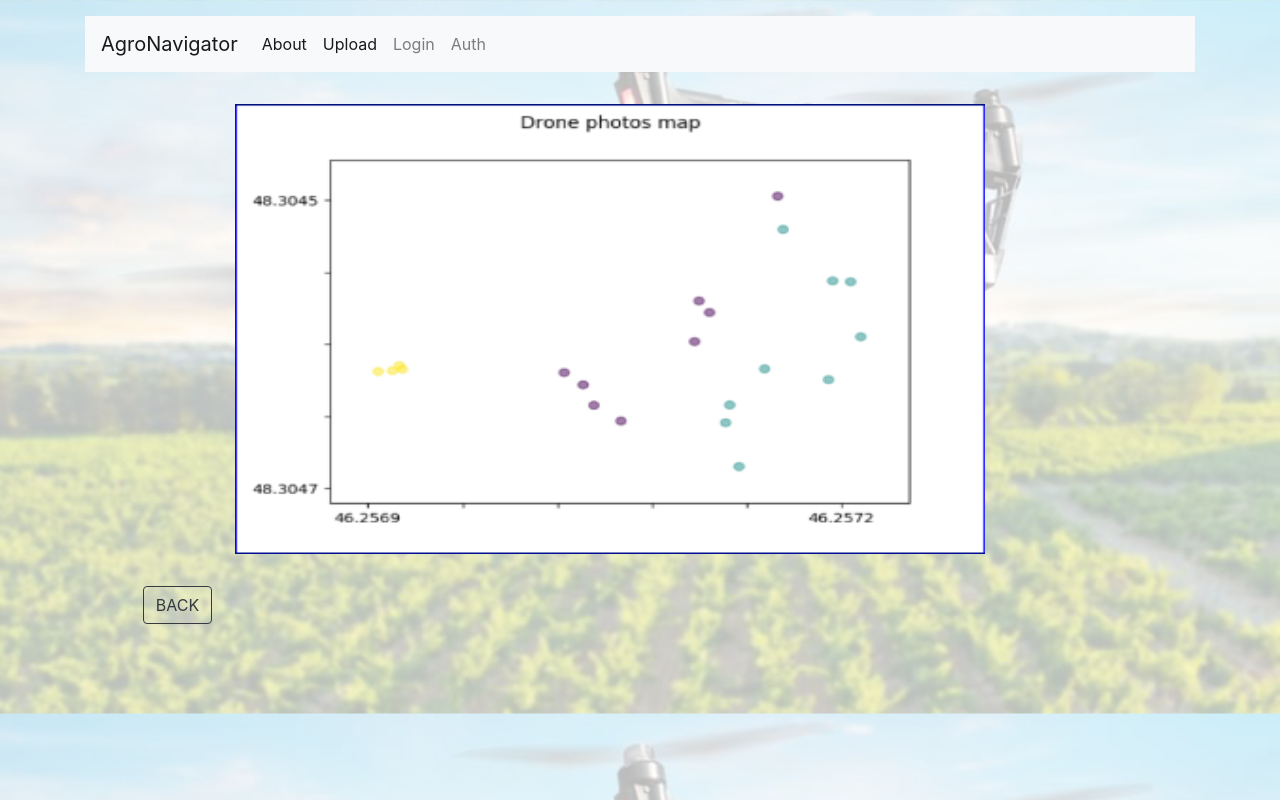
After one commit to tehnix53/AgroDrone, a Flask app: page /upload in a window 1280 px wide. The commit adds this page. Run offline with Flask 2, Linux system fonts and the light colour scheme; some libraries are stand-ins or nearby versions.

Commit message:
upload and start button

```diff
--- a/app.py
+++ b/app.py
@@ -29,9 +29,13 @@ def drone_map(id):
 def drone_about():
     return render_template('about.html')
 
-
-# app.run('127.0.0.1', 5000, debug=True)
+@app.route('/upload')
+def drone_upload():
+    return render_template('upload.html')
 
 
-if __name__ == '__main__':
-    app.run()
+app.run('127.0.0.1', 5000, debug=True)
+
+
+#if __name__ == '__main__':
+ #   app.run()
--- a/templates/base.html
+++ b/templates/base.html
@@ -13,17 +13,16 @@
   <header class="container mt-3">
     <nav class="navbar navbar-expand-lg navbar-light bg-light"  style="background-color: #e3f2fd;">
   <a class="navbar-brand" href="/">AgroNavigator</a>
-  <button class="navbar-toggler" type="button" data-toggle="collapse" data-target="#navbarNavAltMarkup" aria-controls="navbarNavAltMarkup" aria-expanded="false" aria-label="Toggle navigation">
-    <span class="navbar-toggler-icon"></span>
-  </button>
-  <div class="collapse navbar-collapse" id="navbarNavAltMarkup">
+
+
     <div class="navbar-nav">
       <a class="nav-item nav-link active" href="/about">About <span class="sr-only">(current)</span></a>
-      <a class="nav-item nav-link disabled" href="#">Login</a>
-      <a class="nav-item nav-link disabled" href="#">Auth</a>
-      <a class="nav-item nav-link disabled" href="#">Upload</a>
+
+      <a class="nav-item nav-link active" href="/upload">Upload<span class="sr-only">(current)</span></a></a>
+       <a class="nav-item nav-link disable" href="#">Login</a>
+        <a class="nav-item nav-link disable" href="#">Auth</a>
     </div>
-  </div>
+
     </nav>
 
 
--- a/templates/index.html
+++ b/templates/index.html
@@ -24,9 +24,8 @@
         <div class='row'>
             <div class="col-5"></div>
             <div class="col-2" align="center">
-                <footer>
-                <a href="/db" class="btn btn-link btn-lg">START</a>
-                </footer>
+
+                <a href="/db" class="btn btn-success btn-lg">START</a>
             </div>
         </div>
 
--- /dev/null
+++ b/templates/upload.html
@@ -0,0 +1,54 @@
+
+
+
+
+
+
+
+
+{% extends 'base.html' %}
+
+{% block container %}
+
+
+
+
+<body background="/static/images/opacity_70.png" , style ="background-size: cover;">
+
+
+
+
+<div class = 'container p-3 m-3'>
+    <div class = 'row'>
+        <div class = 'col-11' align="center">
+            <img src="/static/images/map.png" \
+                 style="width:750px;height:450px;" \
+                 class="img-fluid">
+        </div>
+        <div class="col-1"></div>
+
+    </div>
+</div>
+
+
+
+      <div class="container">
+
+        <div class='row'>
+
+            <div class="col-2" align="center"  >
+                <footer>
+                <a href="/db" class="btn btn-outline-dark btn">BACK</a>
+                </footer>
+            </div>
+        </div>
+
+    </div>
+
+
+
+
+{% endblock %}
+
+
+</body>
```
Also changed, not shown: static/images/map.png (added).
